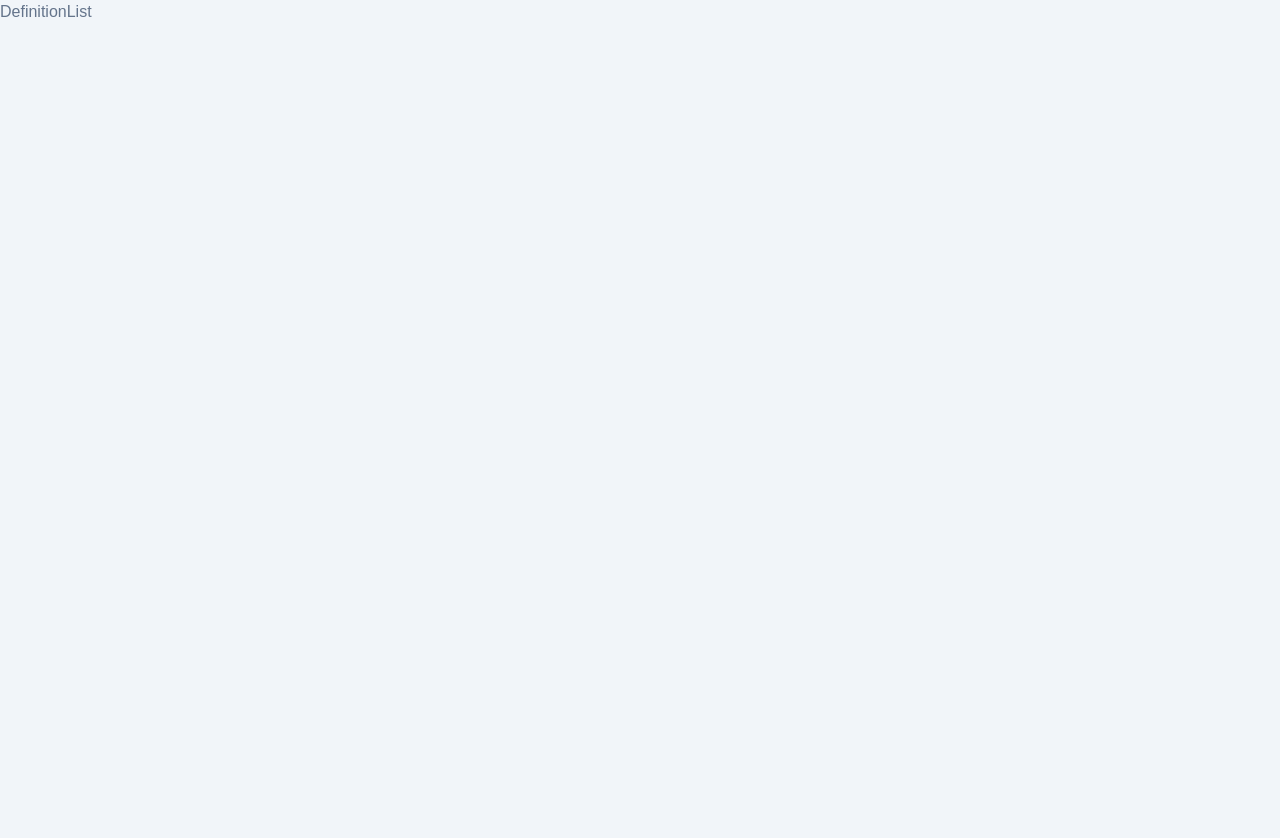
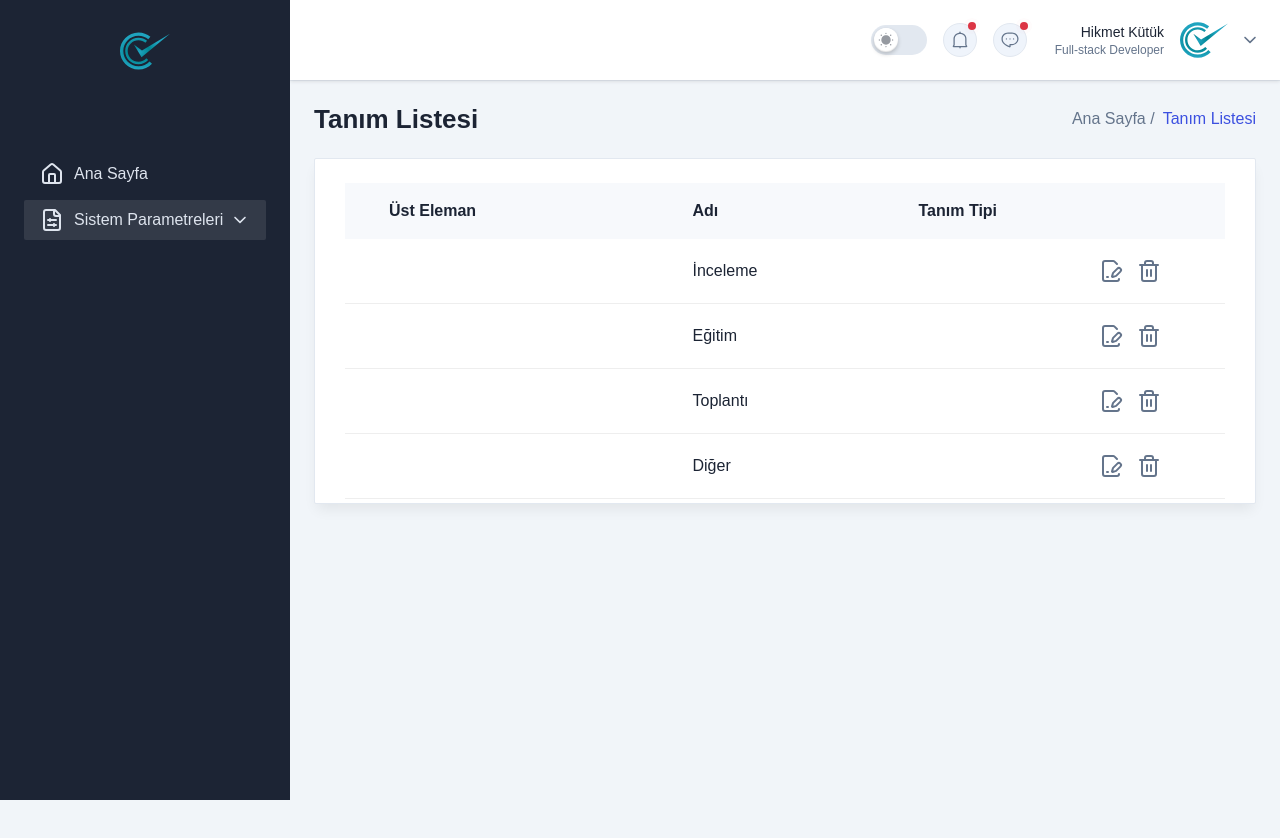
Before and after one commit to hikmetkutuk/public-sector-frontend, a Next.js app: page /definition in a window 1280 px wide. Shown: the top 838 px of the page. Before the commit the page ends 800 px from the top, so only its background shows below. Built offline with nearby package versions, Linux system fonts and the light colour scheme.

Commit message:
[Feature]: Add Breadcrumb and BasicTable components; update Definition page layout

```diff
--- a/src/app/definition/page.tsx
+++ b/src/app/definition/page.tsx
@@ -1,7 +1,18 @@
 import React from 'react';
+import BasicTable from '@/components/Tables/BasicTable';
+import DefaultLayout from '@/components/Layouts/DefaultLayout';
+import Breadcrumb from '@/components/Breadcrumbs/Breadcrumb';
 
 const Definition = () => {
-  return <div>DefinitionList</div>;
+  return (
+    <DefaultLayout>
+      <Breadcrumb pageName="Tanım Listesi" />
+
+      <div className="flex min-h-screen flex-grow flex-col gap-10">
+        <BasicTable />
+      </div>
+    </DefaultLayout>
+  );
 };
 
 export default Definition;
--- /dev/null
+++ b/src/components/Breadcrumbs/Breadcrumb.tsx
@@ -0,0 +1,24 @@
+import Link from 'next/link';
+interface BreadcrumbProps {
+  pageName: string;
+}
+const Breadcrumb = ({ pageName }: BreadcrumbProps) => {
+  return (
+    <div className="mb-6 flex flex-col gap-3 sm:flex-row sm:items-center sm:justify-between">
+      <h2 className="text-title-md2 font-semibold text-black dark:text-white">{pageName}</h2>
+
+      <nav>
+        <ol className="flex items-center gap-2">
+          <li>
+            <Link className="font-medium" href="/">
+              Ana Sayfa /
+            </Link>
+          </li>
+          <li className="font-medium text-primary">{pageName}</li>
+        </ol>
+      </nav>
+    </div>
+  );
+};
+
+export default Breadcrumb;
--- a/src/components/Header/DropdownNotification.tsx
+++ b/src/components/Header/DropdownNotification.tsx
@@ -19,7 +19,7 @@ const DropdownNotification = () => {
         >
           <span
             className={`absolute -top-0.5 right-0 z-1 h-2 w-2 rounded-full bg-meta-1 ${
-              notifying === false ? 'hidden' : 'inline'
+              !notifying ? 'hidden' : 'inline'
             }`}
           >
             <span className="absolute -z-1 inline-flex h-full w-full animate-ping rounded-full bg-meta-1 opacity-75"></span>
--- /dev/null
+++ b/src/components/Tables/BasicTable.tsx
@@ -0,0 +1,68 @@
+import React from 'react';
+import { DefinitionProps } from '@/types';
+import { FilePenLine, Trash2 } from 'lucide-react';
+
+const definitions: DefinitionProps[] = [
+  {
+    name: 'İnceleme',
+  },
+  {
+    name: 'Eğitim',
+  },
+  {
+    name: 'Toplantı',
+  },
+  {
+    name: 'Diğer',
+  },
+];
+
+const BasicTable: React.FC = () => {
+  return (
+    <div className="rounded-sm border border-stroke bg-white px-5 pb-2.5 pt-6 shadow-default dark:border-strokedark dark:bg-boxdark sm:px-7.5 xl:pb-1">
+      <div className="max-w-full overflow-x-auto">
+        <table className="w-full table-auto">
+          <thead>
+            <tr className="bg-gray-2 text-left dark:bg-meta-4">
+              <th className="min-w-[220px] px-4 py-4 font-bold text-black dark:text-white xl:pl-11">
+                Üst Eleman
+              </th>
+              <th className="min-w-[150px] px-4 py-4 font-bold text-black dark:text-white">Adı</th>
+              <th className="min-w-[120px] px-4 py-4 font-bold text-black dark:text-white">
+                Tanım Tipi
+              </th>
+              <th className="px-4 py-4 font-bold text-black dark:text-white"></th>
+            </tr>
+          </thead>
+          <tbody>
+            {definitions.map((definition, key) => (
+              <tr key={key}>
+                <td className="border-b border-[#eee] px-4 py-5 pl-9 dark:border-strokedark xl:pl-11">
+                  <h5 className="font-medium text-black dark:text-white"></h5>
+                </td>
+                <td className="border-b border-[#eee] px-4 py-5 dark:border-strokedark">
+                  <h5 className="font-medium text-black dark:text-white">{definition.name}</h5>
+                </td>
+                <td className="border-b border-[#eee] px-4 py-5 dark:border-strokedark">
+                  <h5 className="font-medium text-black dark:text-white"></h5>
+                </td>
+                <td className="border-b border-[#eee] px-4 py-5 dark:border-strokedark">
+                  <div className="flex items-center space-x-3.5">
+                    <button className="hover:text-amber-500">
+                      <FilePenLine />
+                    </button>
+                    <button className="hover:text-red-500">
+                      <Trash2 />
+                    </button>
+                  </div>
+                </td>
+              </tr>
+            ))}
+          </tbody>
+        </table>
+      </div>
+    </div>
+  );
+};
+
+export default BasicTable;
--- a/src/components/Welcome.tsx
+++ b/src/components/Welcome.tsx
@@ -1,9 +1,7 @@
 import React from 'react';
 
 const Welcome = () => {
-  return (
-    <div className="grid grid-cols-1 gap-4 md:grid-cols-2 md:gap-6 xl:grid-cols-4 2xl:gap-7.5"></div>
-  );
+  return <div className="flex min-h-screen flex-grow"></div>;
 };
 
 export default Welcome;
--- a/src/types/index.d.ts
+++ b/src/types/index.d.ts
@@ -21,3 +21,7 @@ declare interface SidebarProps {
 declare interface SidebarDropdownProps {
   item: SidebarItemType[];
 }
+
+declare interface DefinitionProps {
+  name: string;
+}
```
Also changed, not shown: src/types/package.ts (added).
